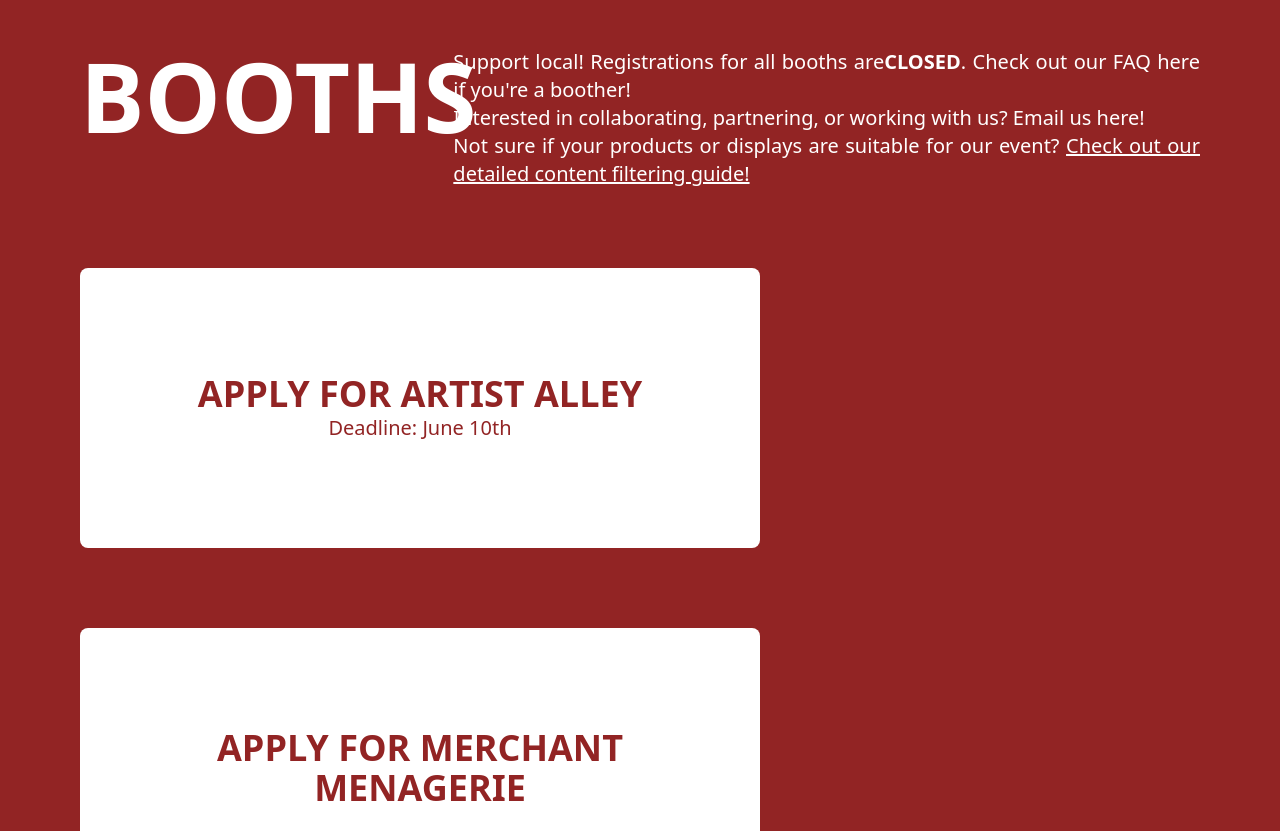
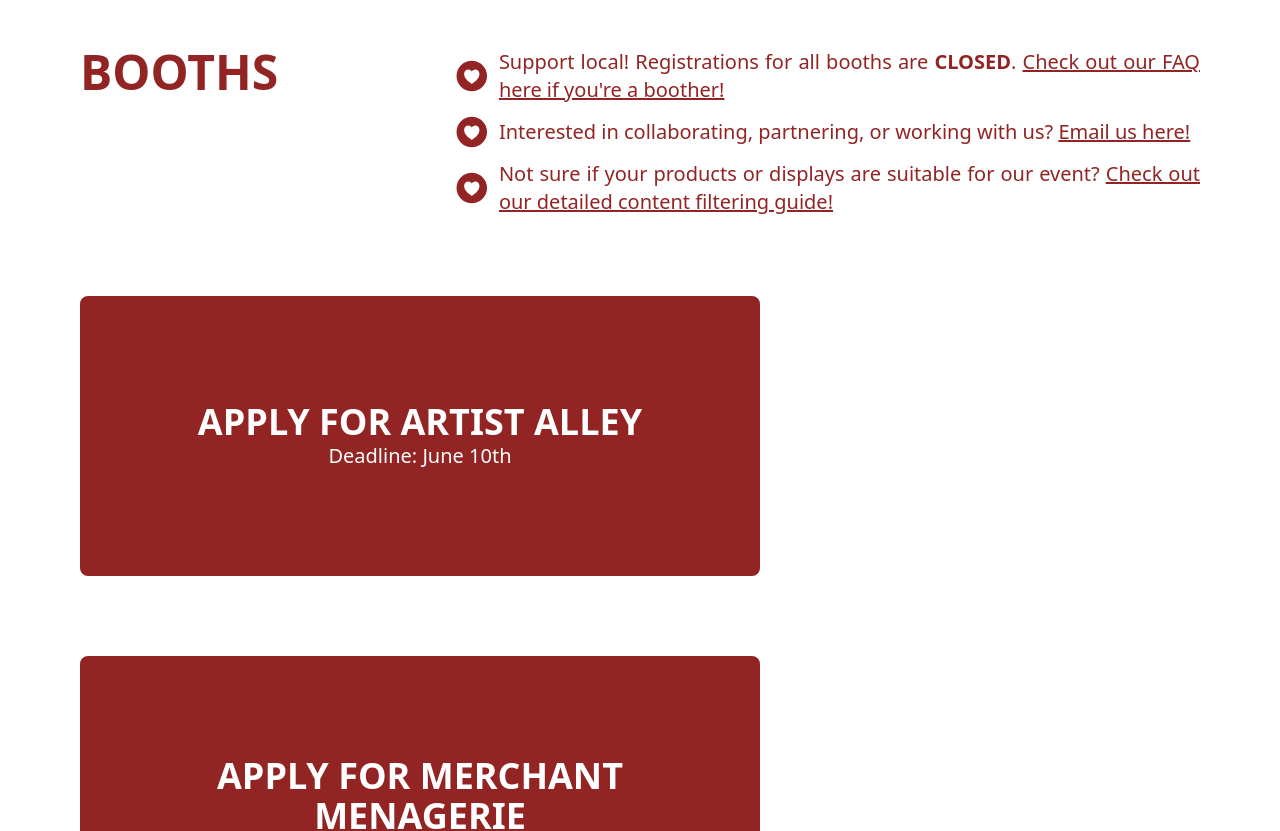
Before and after one commit to maxellmilay/otakufest-ph, a Next.js app: page / in a window 1280 px wide. Shown: the part 1160-1991 px from the top of the page. Built offline with nearby package versions, Linux system fonts and the light colour scheme.

Commit message:
[UI][Louise] adjusted booth section to remarks

```diff
--- a/components/BoothSection.tsx
+++ b/components/BoothSection.tsx
@@ -1,48 +1,65 @@
 import React from 'react';
+import { IoHeartCircle } from 'react-icons/io5';
 
 const BoothSection = () => {
     return (
-        <div className="flex flex-col items-center justify-around text-justify bg-site-main w-full p-10 md:p-20">
-            <div className="flex flex-col md:flex-row text-white w-full">
-                <span className="text-5xl md:text-8xl font-bold w-1/3">
+        <div className="flex flex-col items-center justify-around text-justify bg-white w-full p-10 md:p-20">
+            <div className="flex flex-col md:flex-row text-site-main w-full justify-left">
+                <span className="text-5xl 2xl:text-8xl font-bold w-1/3">
                     BOOTHS
                 </span>
-                <span className="w-full md:w-2/3 text-md md:text-xl">
-                    Support local! Registrations for all booths are
-                    <b>CLOSED</b>. Check out our FAQ here if you&apos;re a
-                    boother!
-                    <br />
-                    Interested in collaborating, partnering, or working with us?
-                    Email us here! <br />
-                    Not sure if your products or displays are suitable for our
-                    event?{' '}
+                <ul className="w-full md:w-2/3 text-md md:text-xl list-none">
+                    <li className="flex flex-row items-center mb-2">
+                        <IoHeartCircle size={'5vh'} className="mr-2" />
+                        <span className="w-full">
+                            Support local! Registrations for all booths are{' '}
+                            <b>CLOSED</b>.{' '}
+                            <u>
+                                Check out our FAQ here if you&apos;re a boother!
+                            </u>
+                        </span>
+                    </li>
+                    <li className="flex flex-row items-center mb-2">
+                        <IoHeartCircle size={'5vh'} className="mr-2" />
+                        <span className="w-full">
+                            Interested in collaborating, partnering, or working
+                            with us? <u>Email us here!</u>
+                        </span>
+                    </li>
+                    <li className="flex flex-row items-center">
+                        <IoHeartCircle size={'5vh'} className="mr-2" />
+                        <span className="w-full">
+                            Not sure if your products or displays are suitable
+                            for our event?{' '}
                             <a
                                 href="https://bit.ly/43W8Rbw"
-                        className="underline hover:text-gray-200"
+                                className="underline hover:text-black"
                             >
                                 Check out our detailed content filtering guide!
                             </a>
                         </span>
+                    </li>
+                </ul>
             </div>
             <div className="flex flex-row flex-wrap w-full justify-between">
-                <div className="flex flex-col w-[85vh] h-[20vh] md:h-[35vh] text-site-main text-md md:text-xl px-10 bg-white mt-10 md:mt-20 rounded-lg items-center justify-center text-center hover:scale-[1.05] transform transition duration-y">
+                <div className="flex flex-col w-[85vh] h-[20vh] md:h-[35vh] text-white text-md md:text-xl px-10 bg-site-main mt-10 md:mt-20 rounded-lg items-center justify-center text-center hover:scale-[1.05] transform transition duration-y">
                     <span className="text-xl md:text-4xl font-bold">
                         APPLY FOR ARTIST ALLEY
                     </span>
                     Deadline: June 10th
                 </div>
-                <div className="flex flex-col w-[85vh] h-[20vh] md:h-[35vh] text-site-main text-md md:text-xl px-10 bg-white mt-10 md:mt-20 rounded-lg items-center justify-center text-center hover:scale-[1.05] transform transition duration-y">
+                <div className="flex flex-col w-[85vh] h-[20vh] md:h-[35vh] text-white text-md md:text-xl px-10 bg-site-main mt-10 md:mt-20 rounded-lg items-center justify-center text-center hover:scale-[1.05] transform transition duration-y">
                     <span className="text-xl md:text-4xl font-bold">
                         APPLY FOR MERCHANT MENAGERIE
                     </span>
                 </div>
-                <div className="flex flex-col w-[85vh] h-[20vh] md:h-[35vh] text-site-main text-md md:text-xl px-10 bg-white mt-10 md:mt-20 rounded-lg items-center justify-center text-center hover:scale-[1.05] transform transition duration-y">
+                <div className="flex flex-col w-[85vh] h-[20vh] md:h-[35vh] text-white text-md md:text-xl px-10 bg-site-main mt-10 md:mt-20 rounded-lg items-center justify-center text-center hover:scale-[1.05] transform transition duration-y">
                     <span className="text-xl md:text-4xl font-bold">
                         APPLY FOR EXHIBITORS EMPORIUM
                     </span>
                     Deadline: June 10th
                 </div>
-                <div className="flex flex-col w-[85vh] h-[20vh] md:h-[35vh] text-site-main text-md md:text-xl px-10 bg-white mt-10 md:mt-20 rounded-lg items-center justify-center text-center hover:scale-[1.05] transform transition duration-y">
+                <div className="flex flex-col w-[85vh] h-[20vh] md:h-[35vh] text-white text-md md:text-xl px-10 bg-site-main mt-10 md:mt-20 rounded-lg items-center justify-center text-center hover:scale-[1.05] transform transition duration-y">
                     <span className="text-xl md:text-4xl font-bold">
                         APPLY FOR COSPLAY CROSSWALK
                     </span>
--- a/package.json
+++ b/package.json
@@ -12,7 +12,7 @@
         "next": "13.5.4",
         "react": "^18",
         "react-dom": "^18",
-        "react-icons": "^4.11.0"
+        "react-icons": "^4.12.0"
     },
     "devDependencies": {
         "@types/node": "^20",
```
Also changed, not shown: 2 other files (tests, documents, lock files or other folders). Lines whose indentation alone changed are shown as unchanged.
